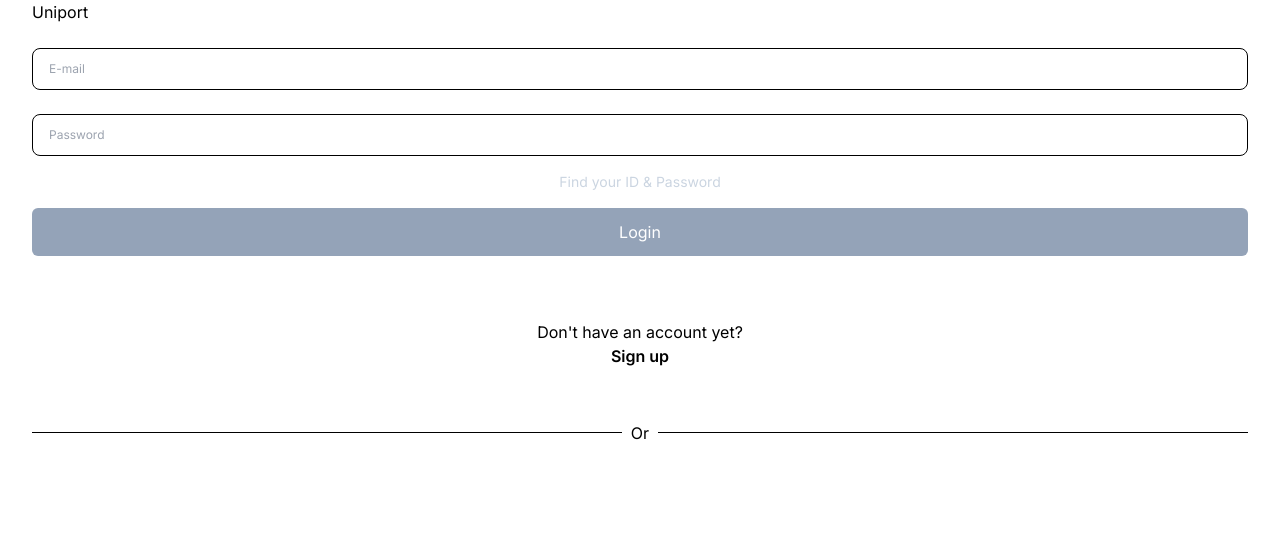
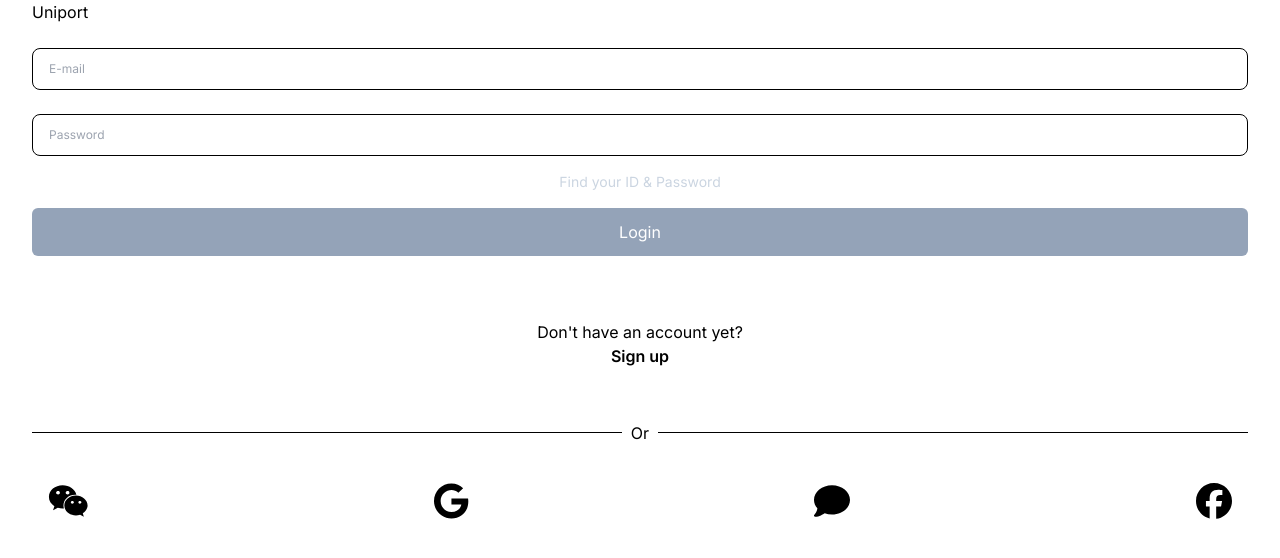
Before and after one commit to UniportOfficial/web_client, a Next.js app: page /signin in a window 1280 px wide. Shown: the top 558 px of the page. Built offline with nearby package versions, Linux system fonts and the light colour scheme.

Commit message:
feat: add Icon in Signin page

```diff
--- a/src/app/signin/page.tsx
+++ b/src/app/signin/page.tsx
@@ -1,3 +1,5 @@
+import LoginGroup from "@/components/signin/LoginGroup"
+
 export default function Signin(){
     return(
         <section className="px-8">
@@ -26,7 +28,7 @@ export default function Signin(){
                 </div>
             </div>
             <div className="py-4">
-
+                <LoginGroup></LoginGroup>
             </div>
         </section>
     )
```
